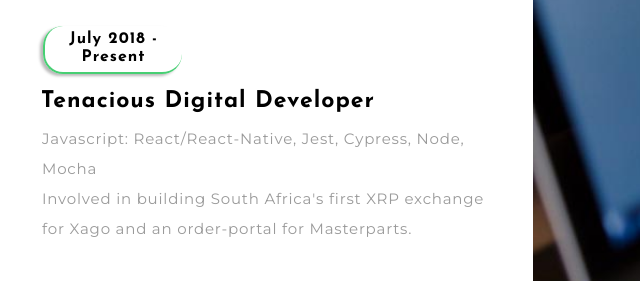
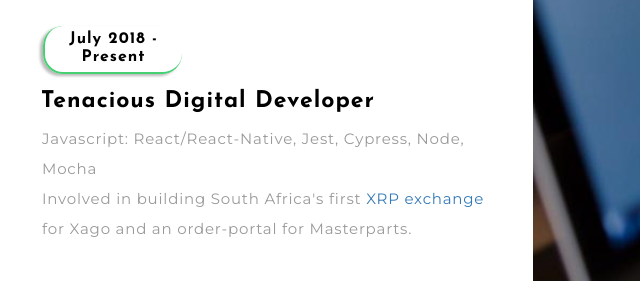
Before and after one commit to keeganfrieslaar/Keegans-Portfolio, a plain HTML site: page index.html in a window 1280 px wide. Shown: the part 2560-2841 px from the top of the page, 0-640 px from the left. Drawn offline with Linux system fonts and the light colour scheme.

Commit message:
Add files via upload

```diff
--- a/index.html
+++ b/index.html
@@ -293,8 +293,13 @@
                 <p class="para-agileits-w3layouts">
                   Javascript: React/React-Native, Jest, Cypress, Node, Mocha
                   <br />
-                  Involved in building South Africa's first XRP exchange for
-                  Xago and an order-portal for Masterparts.
+                  Involved in building South Africa's first<a
+                    href="https://exchange.xago.io/"
+                    target="_blank"
+                  >
+                    XRP exchange</a
+                  >
+                  for Xago and an order-portal for Masterparts.
                 </p>
               </div>
               <div class="clearfix"></div>
```
